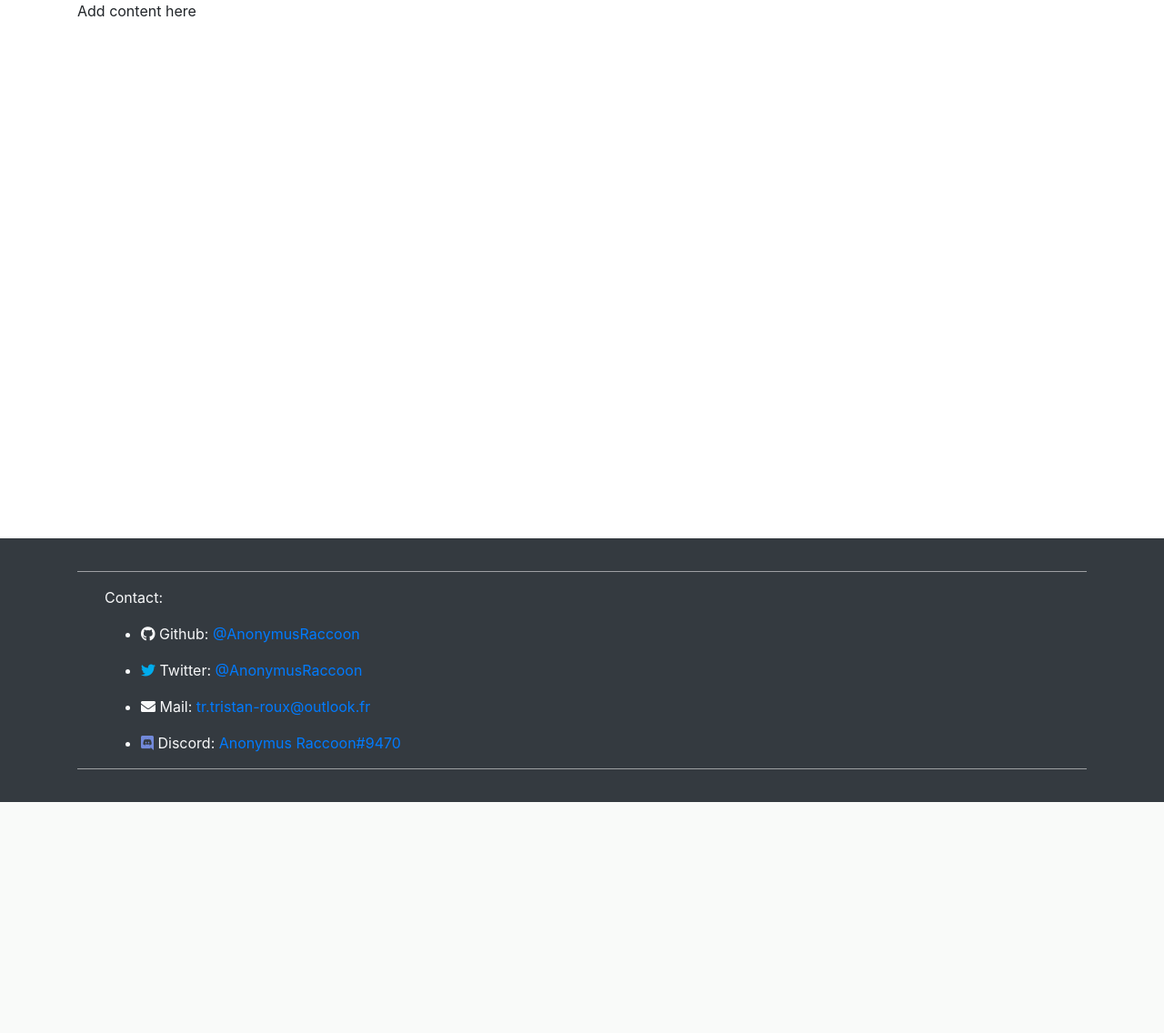
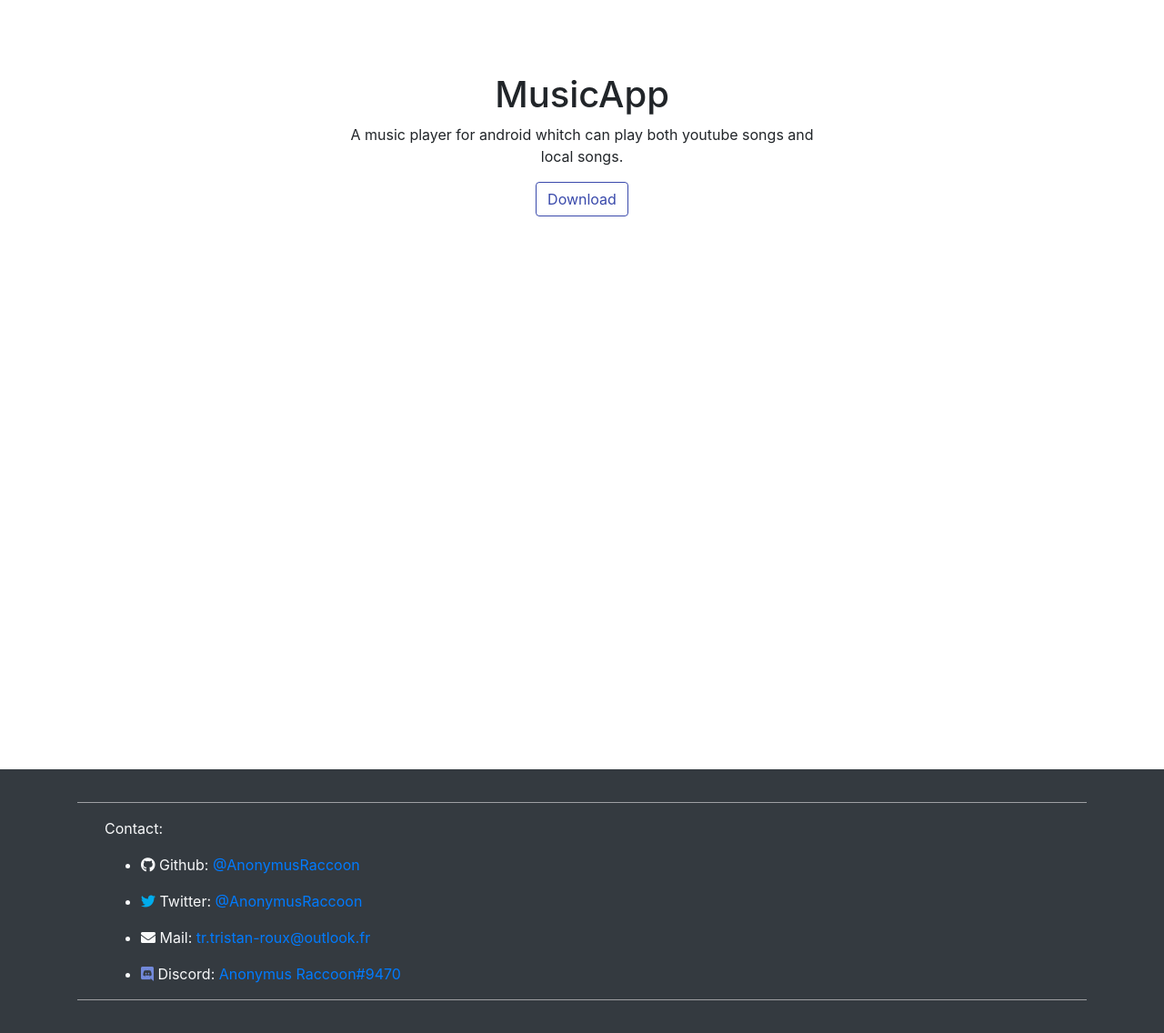
Before and after one commit to AnonymusRaccoon/RaccoonWebsite, a PHP site: page /en/index.html in a window 1280 px wide. Shown: the part 58-1194 px from the top of the page at 91% size. Before the commit the page ends 940 px from the top, so only its background shows below. Run offline with PHP 8.4, Linux system fonts and the light colour scheme; some libraries are stand-ins or nearby versions.

Commit message:
Adding MusicApp Download button.

```diff
--- a/en/fragments/navBar.html
+++ b/en/fragments/navBar.html
@@ -1,4 +1,4 @@
-<nav class="navbar sticky-top navbar-expand-md navbar-dark bg-primary" >
+<nav class="navbar static-fixed-top navbar-expand-md navbar-dark bg-primary" >
     <button class="navbar-toggler" type="button" data-toggle="collapse" data-target=".mobile-nav" style="position: absolute;">
         <span class="navbar-toggler-icon"></span>
     </button>
--- a/en/index.html
+++ b/en/index.html
@@ -16,9 +16,15 @@
     <body>
         <div id="nav"></div>
 
+        <main role="main">
             <div class="container">
-            <p>Add content here</p>
-            <br>
+                <div class="row align-items-center text-center">
+                    <div class="col-6 mx-auto cover">
+                        <h1>MusicApp</h1>
+                        <p>A music player for android whitch can play both youtube songs and local songs.</p>
+                        <a id="download" href="https://github.com/AnonymusRaccoon/MusicApp/releases/latest" ><button type="button" class="btn btn-outline-primary">Download</button></a>
+                    </div>
+                </div>
                 <br>
                 <br>
                 <br>
@@ -42,15 +48,23 @@
                 <br>
                 <br>
             </div>
+        </main>
 
-        <div class="bg-dark" id="footer"></div>
+        <footer class="bg-dark" id="footer"></footer>
 
         <script src="https://cdnjs.cloudflare.com/ajax/libs/popper.js/1.14.6/umd/popper.min.js" integrity="sha384-wHAiFfRlMFy6i5SRaxvfOCifBUQy1xHdJ/yoi7FRNXMRBu5WHdZYu1hA6ZOblgut" crossorigin="anonymous"></script>
         <script src="https://stackpath.bootstrapcdn.com/bootstrap/4.2.1/js/bootstrap.min.js" integrity="sha384-B0UglyR+jN6CkvvICOB2joaf5I4l3gm9GU6Hc1og6Ls7i6U/mkkaduKaBhlAXv9k" crossorigin="anonymous"></script>
         <script>
-            $(function(){
+            $(function()
+            {
                 $("#nav").load("fragments/navBar.html");
                 $("#footer").load("fragments/footer.html");
+
+                $.getJSON("https://api.github.com/repos/AnonymusRaccoon/MusicApp/releases/latest").done(function (release)
+                {
+                    var asset = release.assets[0];
+                    $("#download").attr("href", asset.browser_download_url);
+                });
             });
         </script>
     </body>
--- a/scss/custom.scss
+++ b/scss/custom.scss
@@ -6,3 +6,9 @@ $theme-colors: (
 );
 
 @import "../node_modules/bootstrap/scss/bootstrap";
+
+.cover
+{
+  padding-top: 5rem;
+  padding-bottom: 5rem;
+}
```
Also changed, not shown: scss/custom.css, 1 other file. Lines whose indentation alone changed are shown as unchanged.
